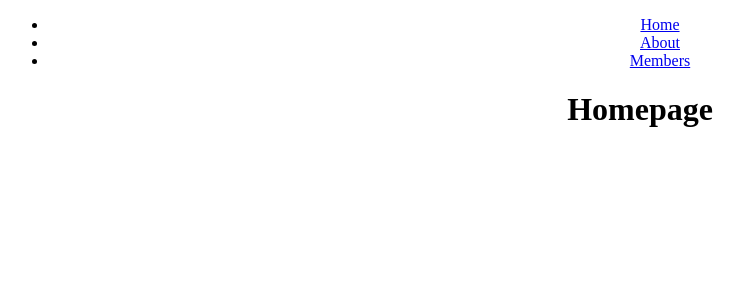
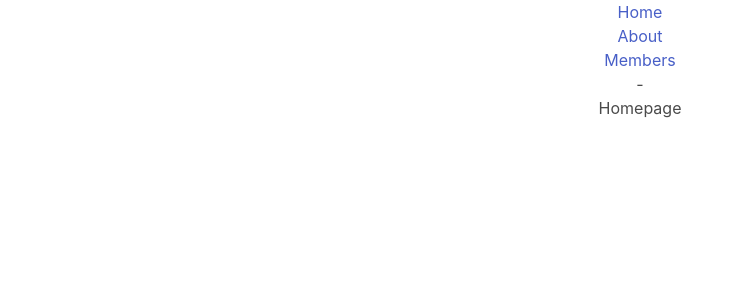
Before and after one commit to minnayu/BrainstormBoost, a React (Create React App) app in the folder src/src/client/: page / in a window 1280 px wide. Shown: the top 300 px of the page, without its empty margins (0-744 px from the left). Built offline with nearby package versions, Linux system fonts and the light colour scheme.

Commit message:
Add sample stylesheet

```diff
--- a/src/src/client/public/index.html
+++ b/src/src/client/public/index.html
@@ -3,13 +3,13 @@
   <head>
     <meta charset="utf-8" />
     <link rel="icon" href="%PUBLIC_URL%/favicon.ico" />
-    <meta name="viewport" content="width=device-width, initial-scale=1" />
-    <meta name="theme-color" content="#000000" />
+    <meta name="viewport" content="width=device-width, initial-scale=1">    <meta name="theme-color" content="#000000" />
     <meta
       name="description"
       content="Web site created using create-react-app"
     />
     <link rel="apple-touch-icon" href="%PUBLIC_URL%/logo192.png" />
+    <link rel="stylesheet" href="https://cdn.jsdelivr.net/npm/bulma@0.9.4/css/bulma.min.css">
     <!--
       manifest.json provides metadata used when your web app is installed on a
       user's mobile device or desktop. See https://developers.google.com/web/fundamentals/web-app-manifest/
--- a/src/src/client/src/App.js
+++ b/src/src/client/src/App.js
@@ -11,6 +11,7 @@ function App() {
 
     <div className="App">
       <NavBar/>
+      <h1>-</h1>
       <Routes>
         <Route path="/" element={<Home/>}/>
         <Route path="/about" element={<About/>}/>
```
